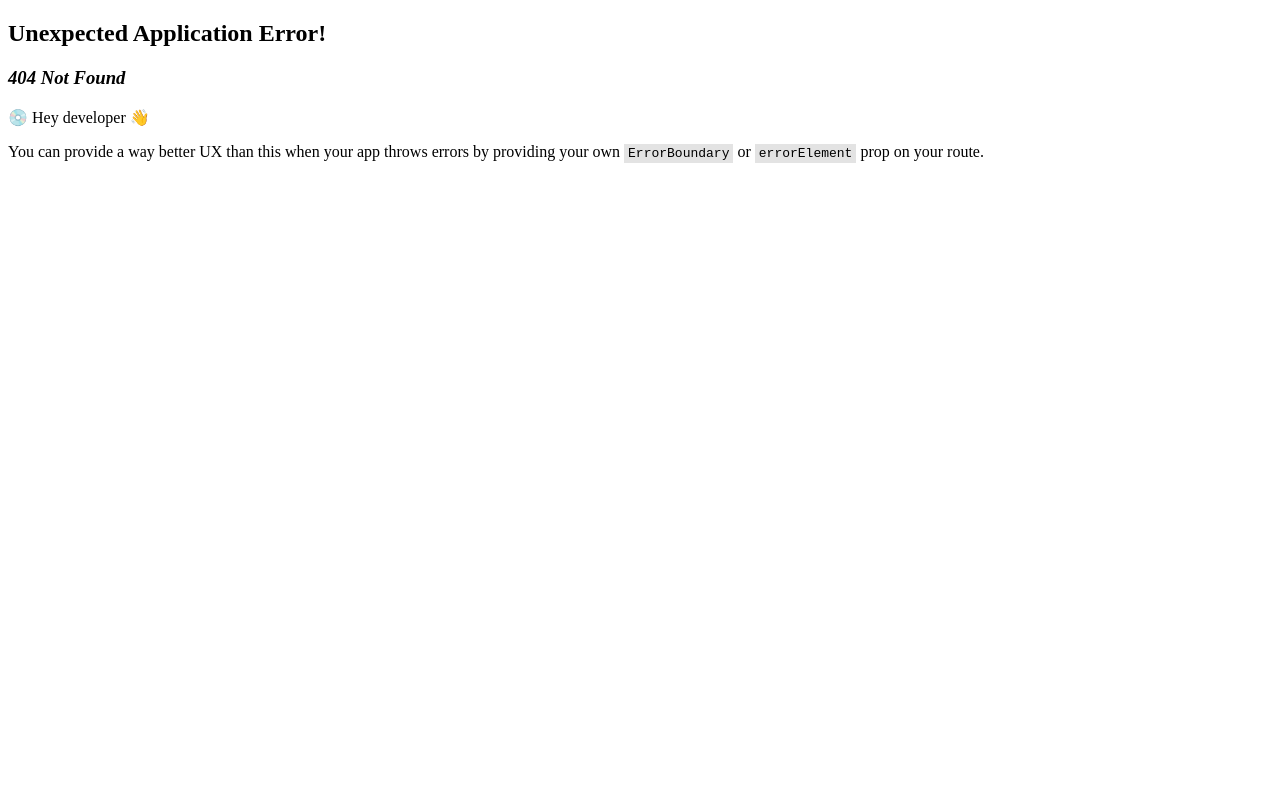
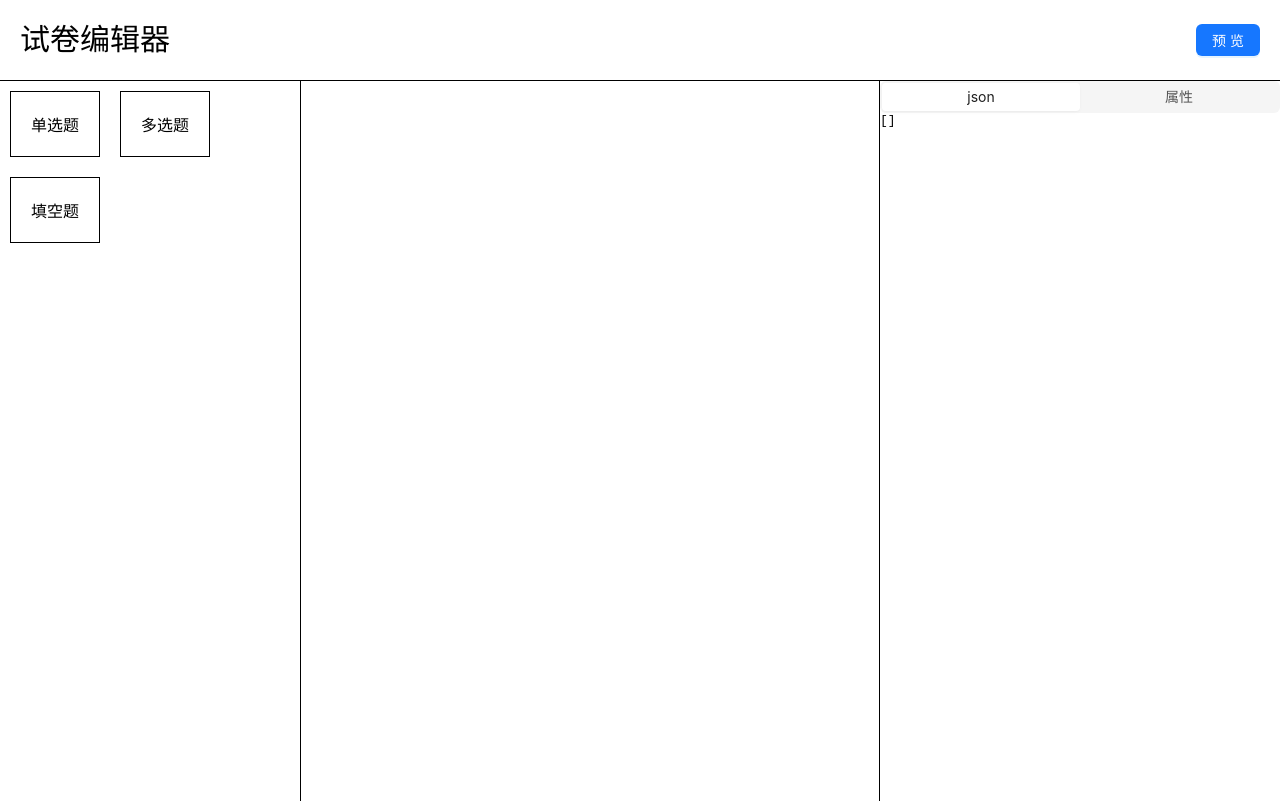
Before and after one commit to master429/exam-system-frontend, a React (Vite) app: page /edit/1 in a window 1280 px wide. Before the commit this address had no page. Built offline with nearby package versions, Linux system fonts and the light colour scheme.

Commit message:
试卷编辑器的功能

```diff
--- a/eslint.config.js
+++ b/eslint.config.js
@@ -25,6 +25,7 @@ export default tseslint.config(
       ],
       "@typescript-eslint/no-explicit-any": "off",
       "@typescript-eslint/no-unsafe-function-type": "off",
+      "@typescript-eslint/no-unused-vars": ["off"],
     },
   }
 );
--- a/package.json
+++ b/package.json
@@ -13,6 +13,8 @@
     "antd": "^5.22.1",
     "axios": "^1.7.7",
     "react": "^18.3.1",
+    "react-dnd": "^16.0.1",
+    "react-dnd-html5-backend": "^16.0.1",
     "react-dom": "^18.3.1",
     "react-router-dom": "^6.28.0"
   },
--- /dev/null
+++ b/src/pages/Edit/Material.tsx
@@ -0,0 +1,16 @@
+import { useDrag } from "react-dnd";
+
+export function MaterialItem(props: { name: string; type: string }) {
+  const [_, drag] = useDrag({
+    type: props.type,
+    item: {
+      type: props.type,
+    },
+  });
+
+  return (
+    <div className="meterial-item" ref={drag}>
+      {props.name}
+    </div>
+  );
+}
--- /dev/null
+++ b/src/pages/Edit/index.scss
@@ -0,0 +1,57 @@
+* {
+  margin: 0;
+  padding: 0;
+}
+
+#edit-container {
+  .header {
+    display: flex;
+    justify-content: space-between;
+    align-items: center;
+
+    height: 80px;
+    font-size: 30px;
+    line-height: 80px;
+    border-bottom: 1px solid #000;
+    padding: 0 20px;
+  }
+
+  .body {
+    height: calc(100vh - 80px);
+
+    display: flex;
+    .materials {
+      height: 100%;
+      width: 300px;
+      border-right: 1px solid #000;
+
+      .meterial-item {
+        padding: 20px;
+        border: 1px solid #000;
+        display: inline-block;
+        margin: 10px;
+        cursor: move;
+      }
+    }
+
+    .edit-area {
+      height: 100%;
+      flex: 1;
+    }
+
+    .setting {
+      height: 100%;
+      width: 400px;
+      border-left: 1px solid #000;
+    }
+
+    .component-item {
+      margin: 20px;
+
+      line-height: 40px;
+      font-size: 20px;
+
+      border-bottom: 1px solid #000;
+    }
+  }
+}
--- /dev/null
+++ b/src/pages/Edit/index.tsx
@@ -0,0 +1,217 @@
+import "./index.scss";
+import {
+  Button,
+  Radio,
+  Checkbox,
+  Input,
+  Form,
+  InputNumber,
+  Segmented,
+} from "antd";
+import { MaterialItem } from "./Material";
+import { useDrop } from "react-dnd";
+import { useEffect, useState } from "react";
+import TextArea from "antd/es/input/TextArea";
+import { useForm } from "antd/es/form/Form";
+
+export type Question = {
+  id: number;
+  question: string;
+  type: "radio" | "checkbox" | "input";
+  options?: string[];
+  score: number;
+  answer: string;
+  answerAnalyse: string;
+};
+
+export function Edit() {
+  const [curQuestionId, setCurQuestionId] = useState<number>();
+
+  const [json, setJson] = useState<Array<Question>>([]);
+
+  const [key, setKey] = useState<string>("json");
+
+  const [form] = useForm();
+
+  useEffect(() => {
+    form.setFieldsValue(json.filter((item) => item.id === curQuestionId)[0]);
+  }, [curQuestionId]);
+
+  const [{ isOver }, drop] = useDrop(() => ({
+    accept: ["单选题", "多选题", "填空题"],
+    drop: (item: { type: string }) => {
+      const type = {
+        单选题: "radio",
+        多选题: "checkbox",
+        填空题: "input",
+      }[item.type] as Question["type"];
+
+      setJson((json) => [
+        ...json,
+        {
+          id: new Date().getTime(),
+          type,
+          question: "最高的山？",
+          options: ["选项1", "选项2"],
+          score: 5,
+          answer: "选项1",
+          answerAnalyse: "答案解析",
+        },
+      ]);
+    },
+    collect: (monitor) => ({
+      isOver: monitor.isOver(),
+    }),
+  }));
+
+  function renderComponents(arr: Array<Question>) {
+    return arr.map((item) => {
+      let formComponent;
+      if (item.type === "radio") {
+        formComponent = (
+          <Radio.Group>
+            {item.options?.map((option) => (
+              <Radio key={option} value={option}>
+                {option}
+              </Radio>
+            ))}
+          </Radio.Group>
+        );
+      } else if (item.type === "checkbox") {
+        formComponent = <Checkbox.Group key={item.id} options={item.options} />;
+      } else if (item.type === "input") {
+        formComponent = <Input key={item.id} />;
+      }
+
+      return (
+        <div
+          className="component-item"
+          key={item.id}
+          onClick={() => {
+            setCurQuestionId(item.id);
+          }}
+          style={item.id === curQuestionId ? { border: "2px solid blue" } : {}}
+        >
+          <p className="question">{item.question}</p>
+          <div className="options">{formComponent}</div>
+          <p className="score">分值：{item.score}</p>
+          <p className="answer">答案：{item.answer}</p>
+          <p className="answerAnalyse">答案解析：{item.answerAnalyse}</p>
+        </div>
+      );
+    });
+  }
+
+  return (
+    <div id="edit-container">
+      <div className="header">
+        <div>试卷编辑器</div>
+        <Button type="primary">预览</Button>
+      </div>
+      <div className="body">
+        <div className="materials">
+          <MaterialItem name="单选题" type="单选题" />
+          <MaterialItem name="多选题" type="多选题" />
+          <MaterialItem name="填空题" type="填空题" />
+        </div>
+        <div
+          className="edit-area"
+          ref={drop}
+          style={isOver ? { border: "2px solid blue" } : {}}
+        >
+          {renderComponents(json)}
+        </div>
+        <div className="setting">
+          <Segmented
+            value={key}
+            onChange={setKey}
+            block
+            options={["json", "属性"]}
+          />
+          {key === "json" && <pre>{JSON.stringify(json, null, 4)}</pre>}
+
+          {key === "属性" &&
+            curQuestionId &&
+            json
+              .filter((item) => item.id === curQuestionId)
+              .map((item, index) => {
+                return (
+                  <div key={index}>
+                    <Form
+                      form={form}
+                      style={{ padding: "20px" }}
+                      initialValues={item}
+                      onValuesChange={(changed, values) => {
+                        setJson((json) => {
+                          return json.map((cur) => {
+                            return cur.id === item.id
+                              ? {
+                                  id: item.id,
+                                  ...values,
+                                  options:
+                                    typeof values.options === "string"
+                                      ? values.options?.split(",")
+                                      : values.options,
+                                }
+                              : cur;
+                          });
+                        });
+                      }}
+                    >
+                      <Form.Item
+                        label="问题"
+                        name="question"
+                        rules={[{ required: true, message: "请输入问题!" }]}
+                      >
+                        <Input />
+                      </Form.Item>
+                      <Form.Item
+                        label="类型"
+                        name="type"
+                        rules={[{ required: true, message: "请选择类型!" }]}
+                      >
+                        <Radio.Group>
+                          <Radio value="radio">单选题</Radio>
+                          <Radio value="checkbox">多选题</Radio>
+                          <Radio value="input">填空题</Radio>
+                        </Radio.Group>
+                      </Form.Item>
+                      {item.type !== "input" && (
+                        <Form.Item
+                          label="选项（逗号分割）"
+                          name="options"
+                          rules={[{ required: true, message: "请输入选项!" }]}
+                        >
+                          <Input />
+                        </Form.Item>
+                      )}
+                      <Form.Item
+                        label="分数"
+                        name="score"
+                        rules={[{ required: true, message: "请输入分数!" }]}
+                      >
+                        <InputNumber />
+                      </Form.Item>
+                      <Form.Item
+                        label="答案"
+                        name="answer"
+                        rules={[{ required: true, message: "请输入答案!" }]}
+                      >
+                        <Input />
+                      </Form.Item>
+                      <Form.Item
+                        label="答案分析"
+                        name="answerAnalyse"
+                        rules={[{ required: true, message: "请输入答案分析!" }]}
+                      >
+                        <TextArea />
+                      </Form.Item>
+                    </Form>
+                  </div>
+                );
+              })}
+        </div>
+      </div>
+    </div>
+  );
+}
```
Also changed, not shown: src/main.tsx (+9 -0 lines), 1 other file (tests, documents, lock files or other folders).
